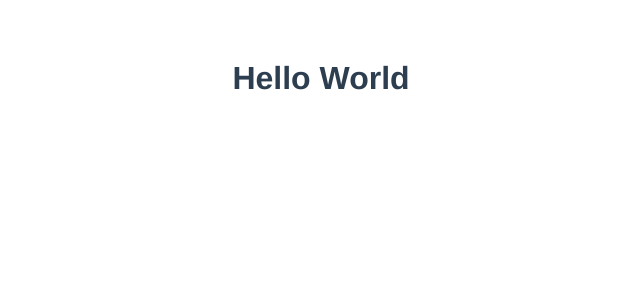
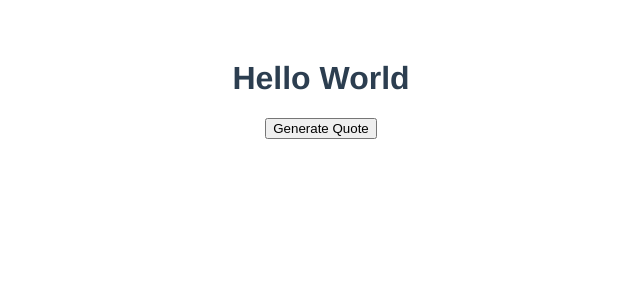
Before and after one commit to lawrencegorris/VUE-Anime-Quote-Generator, a Vue app: page / in a window 1280 px wide. Shown: the top 300 px of the page, without its empty margins (319-959 px from the left). Built offline with nearby package versions, Linux system fonts and the light colour scheme.

Commit message:
Able to fetch random quote in console

```diff
--- a/src/App.vue
+++ b/src/App.vue
@@ -1,12 +1,14 @@
 <template>
   <h1>Hello World</h1>
+  <QuoteGenerator />
 </template>
 
 <script>
+import QuoteGenerator from './components/QuoteGenerator.vue';
 
 export default {
   name: 'App',
-  components: {}
+  components: {QuoteGenerator}
 }
 </script>
 
--- /dev/null
+++ b/src/components/QuoteGenerator.vue
@@ -0,0 +1,20 @@
+<template>
+    <button @click="fetchData()">Generate Quote</button>
+</template>
+
+<script>
+export default {
+    name: 'QuoteGenerator',
+    methods: {
+        async fetchData(){
+            const url = 'https://animechan.vercel.app/api/random';
+            const response = await fetch(url);
+            const randomQuote = await response.json();
+            console.log(randomQuote);
+        }
+    }
+}
+
+
+
+</script>
```
Also changed, not shown: 1 other file (tests, documents, lock files or other folders).
